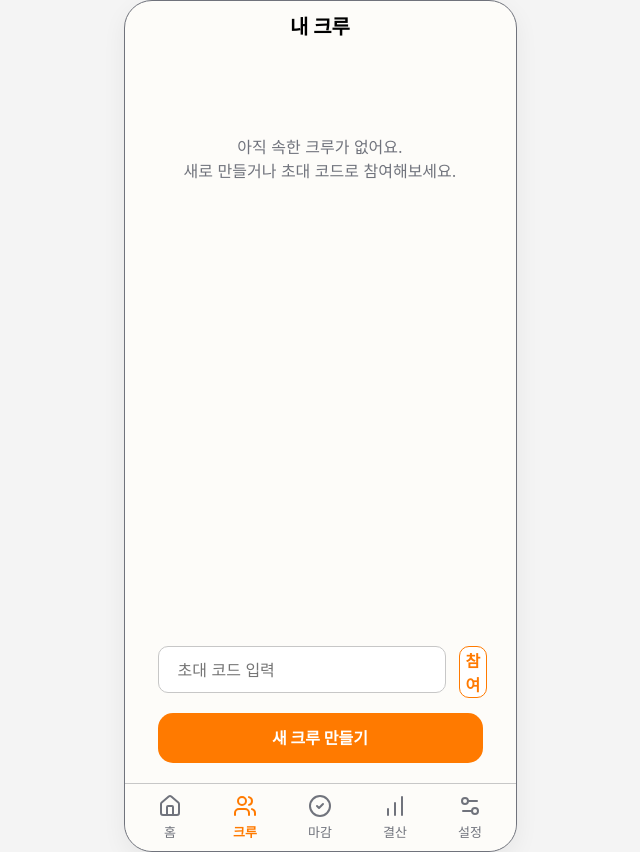
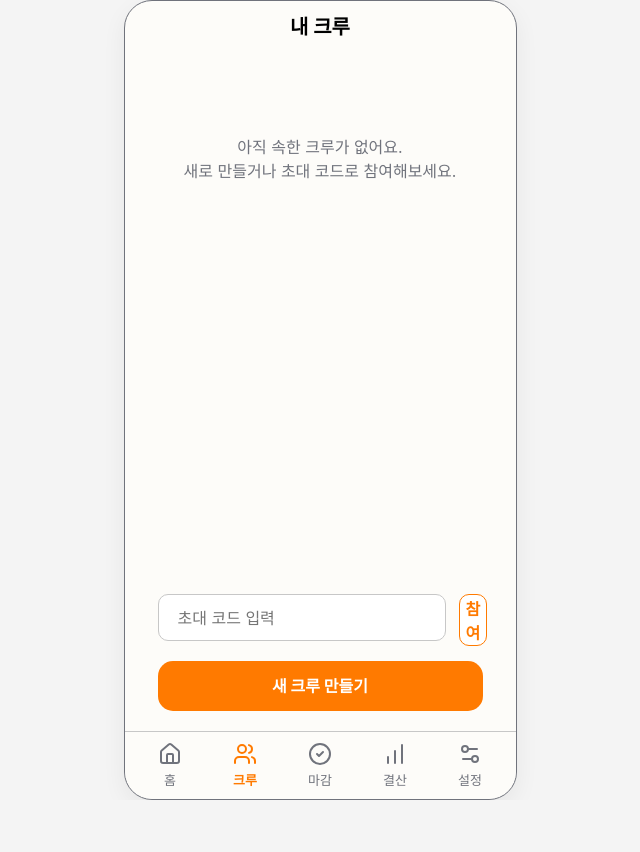
Before and after one commit to pirogramming/Dopamine-Ledger, a Django app: page /crew/ in a window 1280 px wide. Shown: the whole page, without its empty margins (320-960 px from the left). After the commit the page ends 800 px from the top, so only its background shows below. Run offline with Django 5.2, Linux system fonts and the light colour scheme; the visitor is signed in with stand-in values (Sample User, id 1); data that the repository does not hold is empty; some web fonts are replaced.

Commit message:
design: 화면 크기 고정 및 크루 디테일, 피드 스크롤 추가

```diff
--- a/crew/static/crew/crew.css
+++ b/crew/static/crew/crew.css
@@ -494,11 +494,13 @@
     overflow-x: auto;
     padding: 4px 0 12px;
     scrollbar-width: none;        /* Firefox 스크롤바 숨김 */
+    flex-shrink: 0;            /* ★ 스크롤 영역에서 안 눌리게 */
 }
 .feed-filter::-webkit-scrollbar { display: none; }   /* Chrome 스크롤바 숨김 */
 
 .filter-pill {
     flex: none;                   /* 줄바꿈 없이 옆으로 (가로 스크롤) */
+    line-height: 1.4;         /* 텍스트 세로 여유 */
     padding: 7px 18px;
     border: 1px solid #C7C7C7;
     border-radius: 20px;
--- a/static/css/common.css
+++ b/static/css/common.css
@@ -10,7 +10,8 @@ body.app-shell {
 
 .phone-frame {
     width: 393px;
-    min-height: 852px;     /* 852px 고정 대신 브라우저 창 높이만큼 */
+    height: 852px;              /* min-height → height 고정 */
+    max-height: 100vh;          /* 창이 작으면 창 높이까지만 */
     background: #fdfcf9;
     border: 1px solid #70737c;
     border-radius: 28px;
@@ -18,7 +19,7 @@ body.app-shell {
     position: relative;
     display: flex;
     flex-direction: column;
-    overflow: hidden;  /* 혹시 모를 넘침 방지 */
+    overflow: hidden;  /* 프레임은 안 넘침 */
 }
 
 /* ==========================================================================
@@ -52,11 +53,13 @@ body.app-shell {
 /* ===== 본문 영역 (헤더/네비 제외한 콘텐츠) ===== */
 .app-content {
     flex: 1;
+    min-height: 0;              /* ★ flex 자식이 넘칠 때 스크롤되게 하는 핵심 */
+    overflow-y: auto;           /* 내용 넘치면 여기서 세로 스크롤 */
     display: flex;
     flex-direction: column;
     gap: 24px;
     padding: 10px 33px 20px;
-
+    -webkit-overflow-scrolling: touch;   /* iOS 부드러운 스크롤 */
 }
 
 /* ===== 하단 네비게이션 ===== */
```
